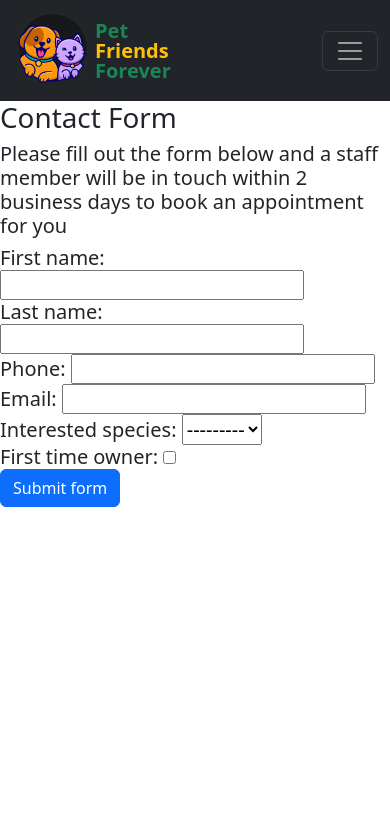
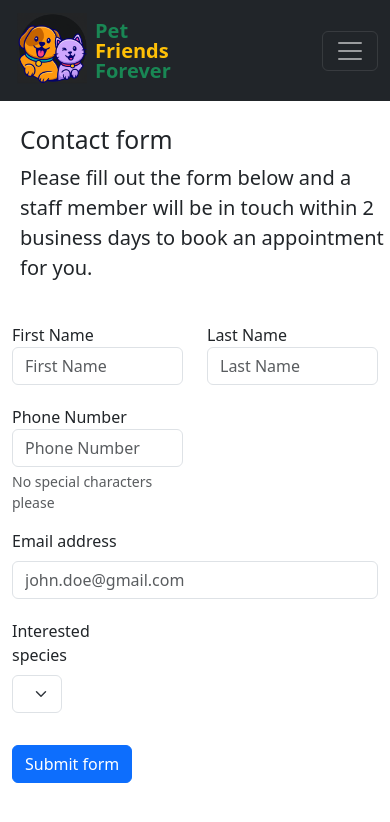
Before and after one commit to prmenezes/PetFriendsForever, a Django app: page /people/ in a window 390 px wide. Shown: the top 822 px of the page. Run offline with Django 5.2, Linux system fonts and the light colour scheme.

Commit message:
Contact Form

```diff
--- a/pets/models/person.py
+++ b/pets/models/person.py
@@ -15,7 +15,8 @@ class Person(models.Model):
     id = models.UUIDField(primary_key=True, default=uuid.uuid4)
     first_name = models.CharField(max_length=50)
     last_name = models.CharField(max_length=50)
-    phone = models.IntegerField()
+    # PV: Phone number = whole number
+    phone = models.IntegerField(help_text="No special characters please")
     email = models.EmailField(max_length=254)
     interested_species = models.CharField(choices=species_choices, blank=True, null=True)
     first_time_owner = models.BooleanField()
--- a/pets/templates/pets/person_form.html
+++ b/pets/templates/pets/person_form.html
@@ -2,22 +2,97 @@
 {% block title %} Book An Appointment/Contact Form {% endblock %}
 {% block visit-us-active %}active{% endblock  %}
 {% block content %}
-<h1> Contact Form</h1>
-<h5> Please fill out the form below and a staff member will be in touch within 2 business days to book an appointment for you<h5>
+
+<div class="container-fluid py-4 text-start ms-xl-5 ms-2">
+    <h2 class="display4">Contact form</h2>
+    <p class="lead">Please fill out the form below and a staff member will be in touch within 2 business days to book an appointment for you.</p>
+</div>
 
 {% if form.is_valid %}
-        <div>
-            <p>Thank you for your interest in Pet Friends Forever. We will get in touch with you shortly!</p>
+    <div class="py-5 text-center">
+        <h2>Form submitted</h2>
+        <p class="lead">Thank you for your interest in Pet Friends Forever. We will get in touch with you shortly!</p>
         <!-- PV: Maybe some links to browse the pets or how to adopt page -->
     </div>
+{% else %}
 
-    {% else %}
+
+
 <div>
     <form method="POST">
         {% csrf_token %}
-            {{ form }}
+        <div class="container ">
+            <!-- Name and Phone -->
+            <div class="row row-cols-2 justify-content-md-start">
+                <!-- First Name -->
+                <div class="col-md-4 mb-3">
+                    <label for="{{ form.first_name.id_for_label }}">First Name</label>
+                    <input name="{{ form.first_name.html_name }}" type="text" class="form-control" id="{{ form.first_name.id_for_label }}" placeholder="First Name">
+                    <div id="first_name_help" class="form-text">{{ form.first_name.help_text }}</div>
+
+                    {% for error in form.first_name.errors %}
+                        <div class="form-error text-danger">{{error}}</div>
+                    {% endfor %}
+                </div>
+                <!-- Last Name -->
+                <div class="col-md-4 mb-3">
+                    <label for="{{ form.last_name.id_for_label }}">Last Name</label>
+                    <input name="{{ form.last_name.html_name }}" type="text" class="form-control" id="{{ form.last_name.id_for_label }}" placeholder="Last Name">
+                    <div id="last_name_help" class="form-text">{{ form.last_name.help_text }}</div>
+
+                    {% for error in form.last_name.errors %}
+                        <div class="form-error text-danger">{{error}}</div>
+                    {% endfor %}
+                </div>
+                <!-- Phone -->
+                <div class="col-md-6 mb-3">
+                    <label for="{{ form.phone.id_for_label }}">Phone Number</label>
+                    <input name="{{ form.phone.html_name }}" type="text" class="form-control" id="{{ form.phone.id_for_label }}" placeholder="Phone Number">
+                    <div id="phone_help" class="form-text">{{ form.phone.help_text }}</div>
+
+                    {% for error in form.phone.errors %}
+                        <div class="form-error text-danger">{{error}}</div>
+                    {% endfor %}
+                </div>
+            </div>
+            <!-- Email -->
+            <div class="row justify-content-md-start">
+                <div class="col-md-6 mb-3">
+                    <label for="{{ form.email.id_for_label }}" class="form-label">Email address</label>
+                    <input name="{{ form.email.html_name }}" type="email" class="form-control" id="{{ form.email.id_for_label }}" placeholder="john.doe@gmail.com">
+                    <div id="emailHelp" class="form-text">{{ form.email.help_text }}</div>
+
+                    {% for error in form.email.errors %}
+                        <div class="form-error text-danger">{{error}}</div>
+                    {% endfor %}
+
+                </div>
+            </div>
+            <!-- Interested species -->
+            <div class="row justify-content-md-start">
+                <div class="col-2 mb-3">
+                    <label for="{{ form.interested_species.html_name }}" class="form-label">Interested species</label>
+                    <select name="{{ form.interested_species.html_name }}" class="form-select" id="{{ form.interested_species.html_name }}">
+                        {% for value, label in form.interested_species.field.choices %}
+                            <option value="{{value}}">{{label}}</option>
+                        {% endfor %}
+                    </select>
+                </div>
+        </div>
+
+
+
+            <!-- Non field errors -->
+            <div class="container mb-3">
+                {% for error in form.non_field_errors %}
+                    <div class="form-error">{{error}}</div>
+                {% endfor %}
+            </div>
+
+            <!-- Submit Contact Form -->
             <div class="col-12">
                 <button class="btn btn-primary" type="submit">Submit form</button>
+            </div>
         </div>
     </form>
 </div>
```
Lines whose indentation alone changed are shown as unchanged.
